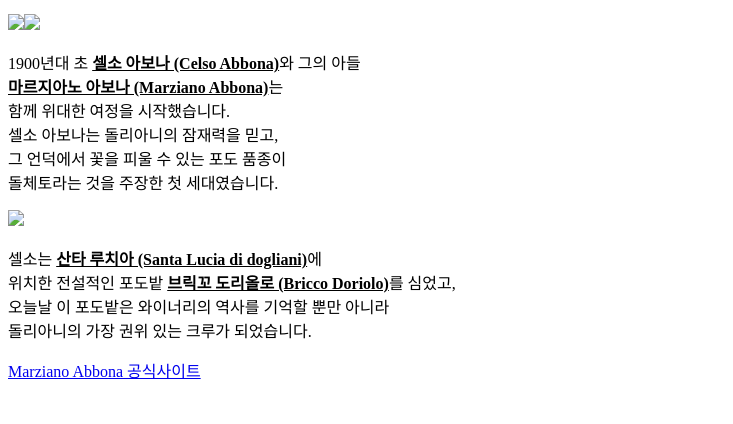
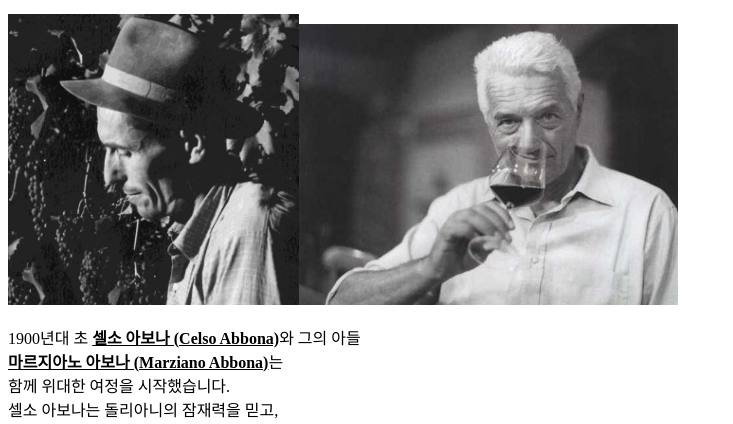
Before and after one commit to Jude87/marziano-abbona-winery-last, a plain HTML site: page index.html in a window 1280 px wide. Shown: the part 369-793 px from the top of the page, without its empty margins (0-733 px from the left). Drawn offline with Linux system fonts and the light colour scheme.

Commit message:
사진 파일 이름을 숫자에서 이름을 바꿈

```diff
--- a/index.html
+++ b/index.html
@@ -13,7 +13,7 @@
     <li><a href="3.html">Langhe Nebbiollo 2019</a></li>
     <li><a href="4.html">Roero Arneis 2019</a></li>
 </ol>
-<img width="23%" src="111.jpg"><img width="30%" src="222.jpg">
+<img width="23%" src="papa.jpg"><img width="30%" src="marziano.jpg">
 <p>
     1900년대 초 <strong><u>셀소 아보나 (Celso Abbona)</u></strong>와 그의 아들<br>
     <strong><u>마르지아노 아보나 (Marziano Abbona)</u></strong>는<br>
@@ -22,7 +22,7 @@
     그 언덕에서 꽃을 피울 수 있는 포도 품종이<br>
     돌체토라는 것을 주장한 첫 세대였습니다.
 </p>
-<img src="333.jpg">
+<img src="winery.jpg">
 <p>
     셀소는 <strong><u>산타 루치아 (Santa Lucia di dogliani)</u></strong>에<br>
     위치한 전설적인 포도밭 <strong><u>브릭꼬 도리올로 (Bricco Doriolo)</u></strong>를 심었고,<br>
```
